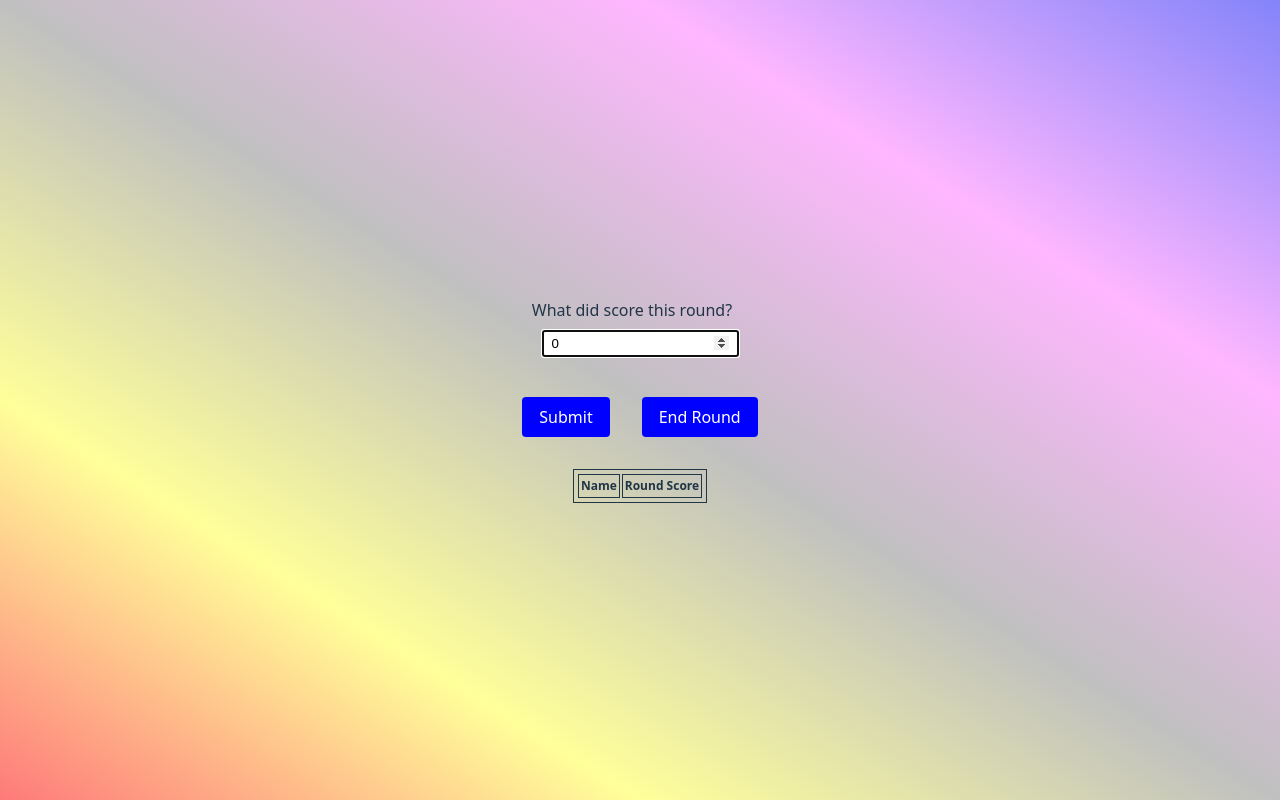
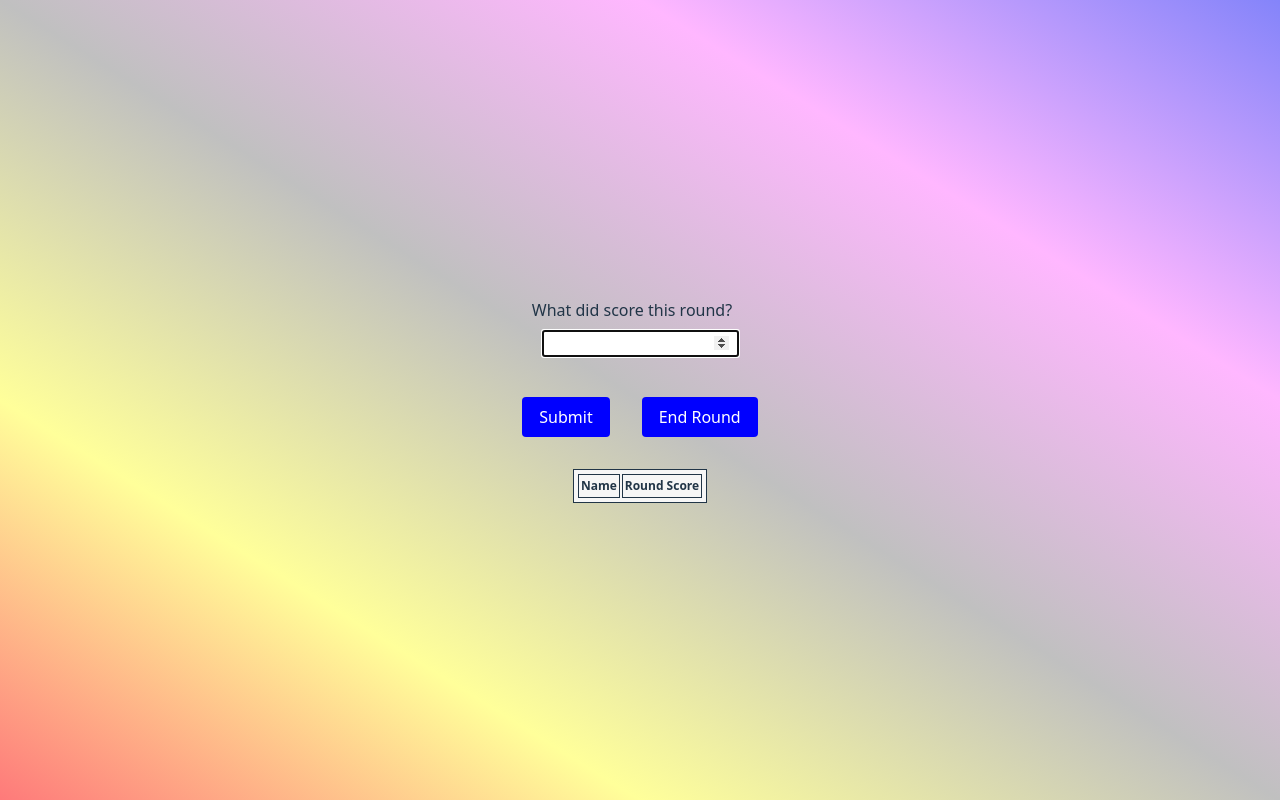
Before and after one commit to Jpatrick6420/flipseven, a React (Vite) app: page / in a window 1280 px wide. Both pictures are taken after typing "Sample" into the empty fields and a click on the button "Finish Setup". Built offline with nearby package versions, Linux system fonts and the light colour scheme.

Commit message:
Changed table color and made the default score to ""

```diff
--- a/src/App.css
+++ b/src/App.css
@@ -41,6 +41,7 @@ button {
 table {
   max-width: max-content;
   font-size: 12px;
+  background-color: rgb(246, 246, 246);
 }
 table,
 td,
--- a/src/components/PlayGame.jsx
+++ b/src/components/PlayGame.jsx
@@ -1,13 +1,13 @@
 import { useState } from "react";
 function PlayGame({ players, setPlayers, setWinners }) {
   const [index, setIndex] = useState(0);
-  const [score, setScore] = useState(0);
+  const [score, setScore] = useState("");
   const [tempScore, setTempScore] = useState(() =>
     players.map((player) => ({ ...player, score: 0, prevScores: [] })),
   );
 
   const handleScoreChange = (input) => {
-    setScore(input.target.value);
+    setScore(Number(input.target.value));
   };
   const handleScoreSubmit = (e) => {
     e.preventDefault();
@@ -19,7 +19,7 @@ function PlayGame({ players, setPlayers, setWinners }) {
     setIndex((index) => {
       return index < players.length - 1 ? index + 1 : 0;
     });
-    setScore(0);
+    setScore("");
   };
 
   const handleEndRound = () => {
```
